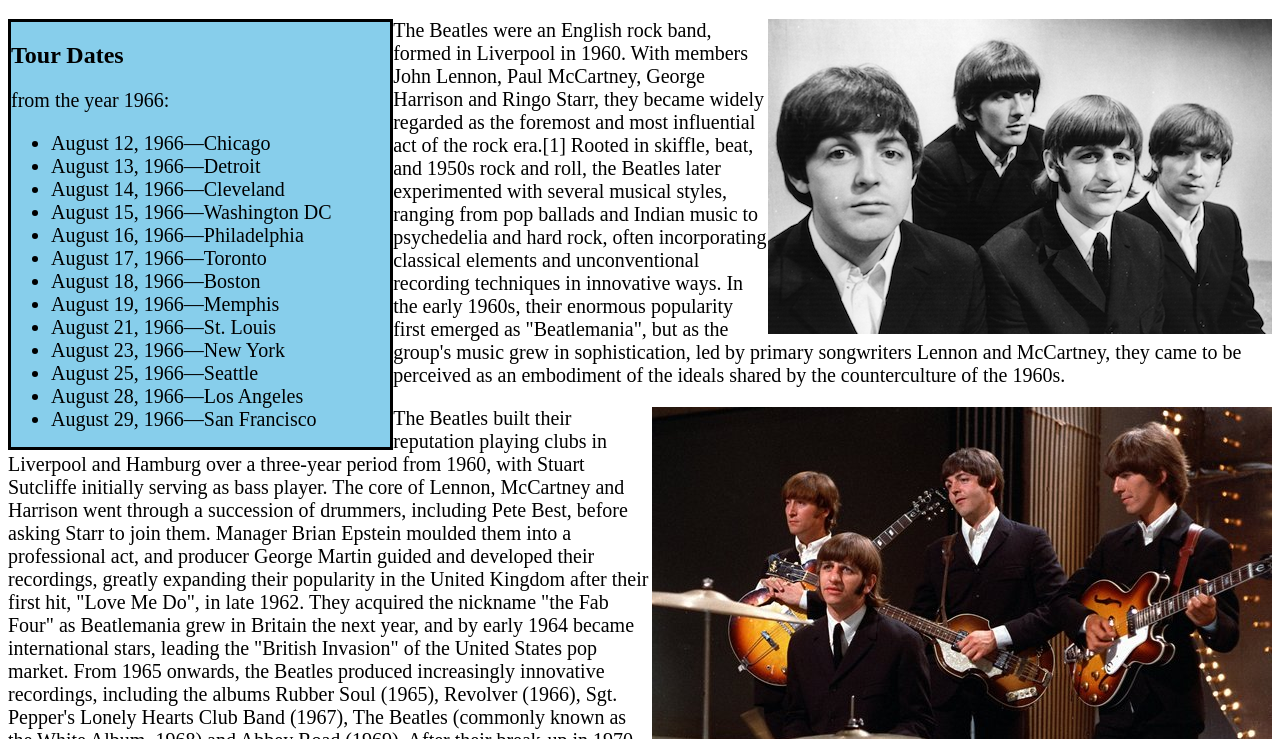
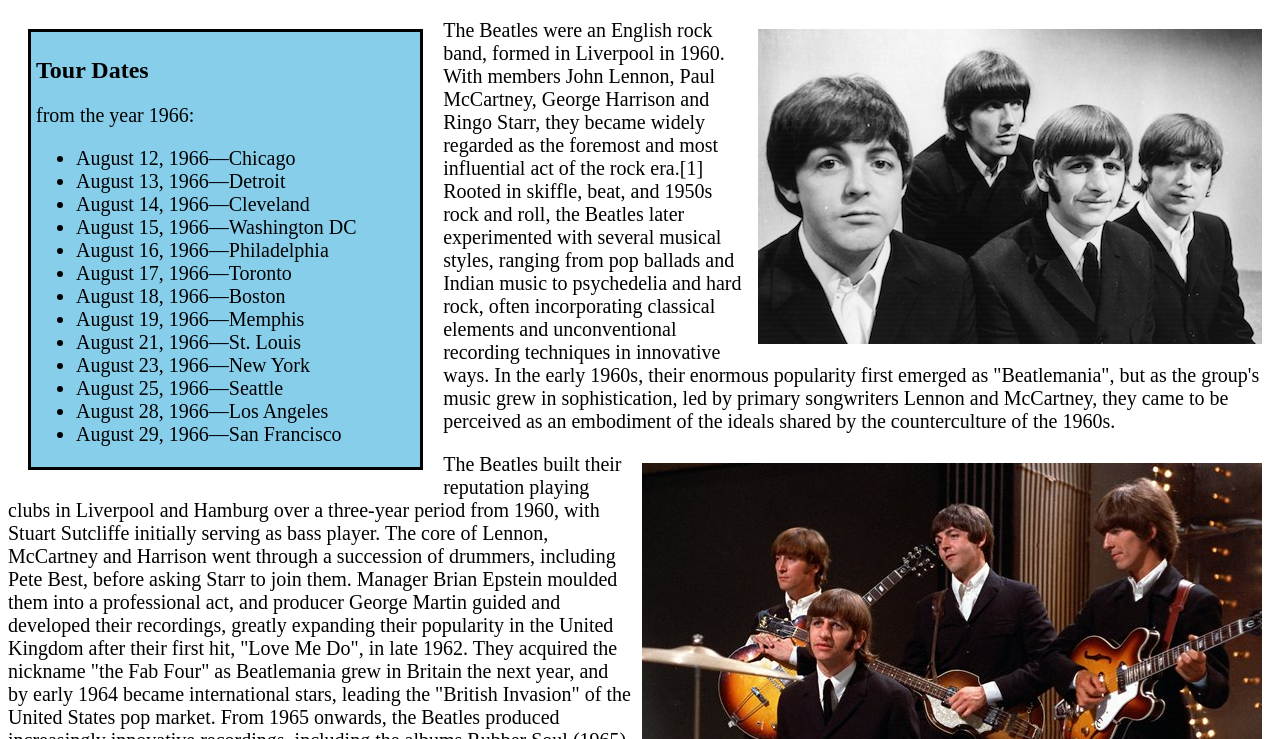
Before and after one commit to moinstla/favorite-band, a plain HTML site: page index.html in a window 1280 px wide. Shown: the part 61-800 px from the top of the page. Drawn offline with Linux system fonts and the light colour scheme.

Commit message:
add padding and margins to sidebar and images.

```diff
--- a/css/stylesheet.css
+++ b/css/stylesheet.css
@@ -18,9 +18,14 @@ font-size: 20px;
   float: left;
   background-color: skyblue;
   border: solid;
+  padding: 5px;
+  margin: 10px 20px;
+
 
 }
 
 img {
   float: right;
+  padding: 10px;
+
 }
```
